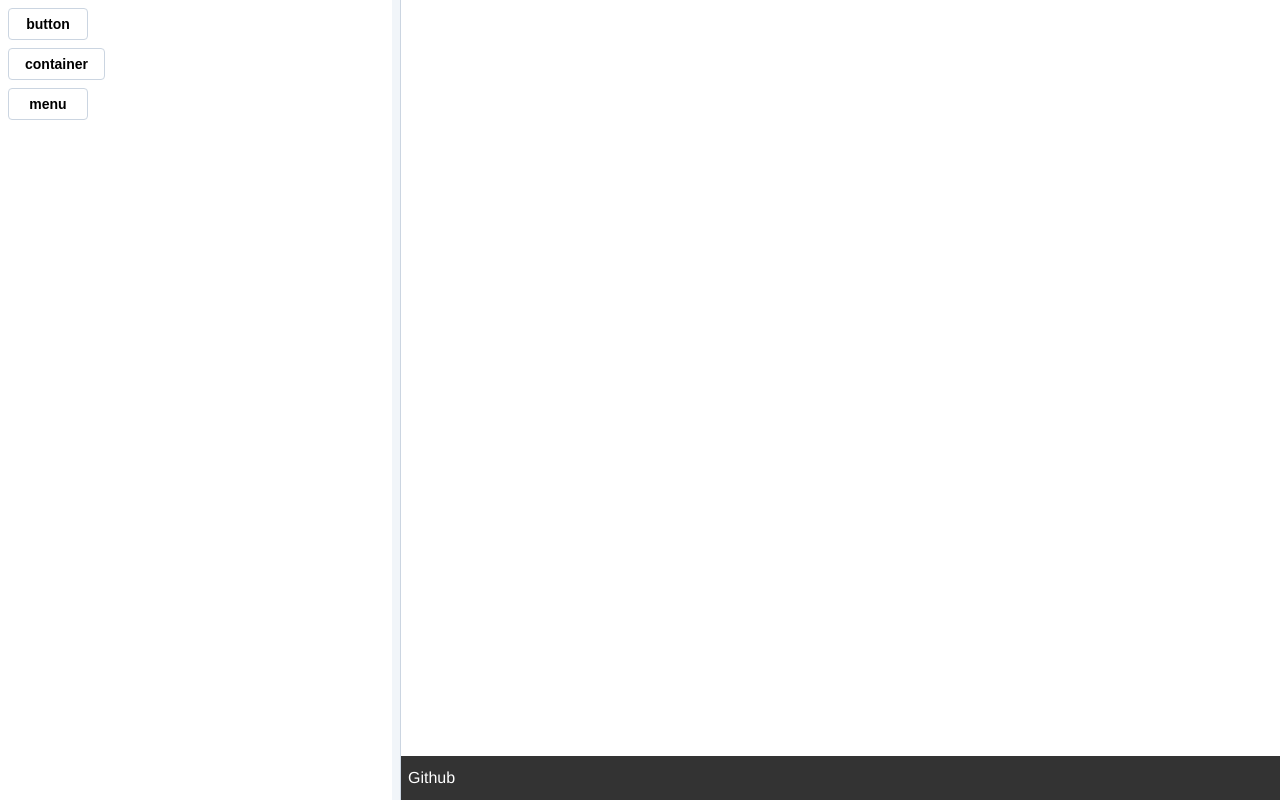
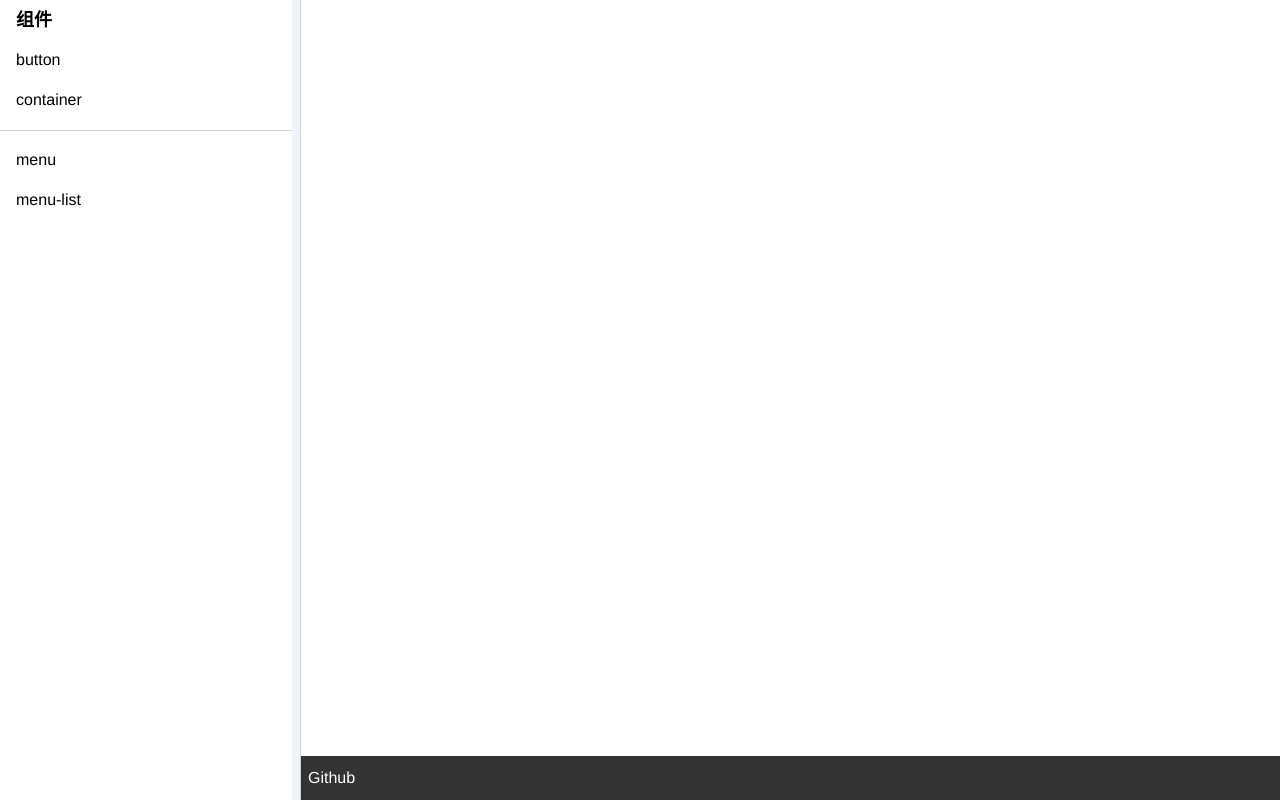
Before and after one commit to 7zMonkey/honeycomb-ui, a Svelte app: page / in a window 1280 px wide. Built offline with nearby package versions, Linux system fonts and the light colour scheme.

Commit message:
feat:  重新修改了首页菜单栏样式

```diff
--- a/src/App.svelte
+++ b/src/App.svelte
@@ -1,27 +1,26 @@
 <script>
-
 import Router from 'svelte-spa-router'
 import {routes} from './routes'
-import {link} from 'svelte-spa-router'
+import {link, push} from 'svelte-spa-router'
 import Button from './packages/button/Button.svelte'
 import Container from './packages/container/Container.svelte';
+import MenuList from './packages/menulist/Menulist.svelte';
 
-let links = [
-  { lable: 'button', path: '/button' },
-  { lable: 'container', path: '/container'},
-  { lable: 'menu', path: '/menu'}
+let menuData = [
+  { type: 'title', lable: '组件' },
+  { lable: 'button', id: '/button', onClick: (url) => push(url) },
+  { lable: 'container', id: '/container', onClick: (url) => push(url) },
+  { type: 'line' },
+  { lable: 'menu', id: '/menu', onClick: (url) => push(url) },
+  { lable: 'menu-list', id: '/menulist', onClick: (url) => push(url) }
 ]
+
+const menuClick = (url) => push(url)
 </script>
 
 <div class="page">
-  <Container width="400px" height="100vh" maxWidth={800} resize="horizontal" key="section" storage>
-    <section class="links">
-      {#each links as item}
-        <a class="link" href={item.path} use:link>
-          <Button round plain>{item.lable}</Button>
-        </a>
-      {/each}
-    </section>
+  <Container width="300px" height="100vh" maxWidth={440} resize="horizontal" key="section" storage>
+    <MenuList data={menuData}></MenuList>
   </Container>
   <div class="container">
     <div class="main-container">
--- a/src/routes/index.js
+++ b/src/routes/index.js
@@ -9,6 +9,9 @@ const routes = {
   '/menu': wrap({
     asyncComponent: () => import('../examples/menu.svelte')
   }),
+  '/menulist': wrap({
+    asyncComponent: () => import('../examples/menulist.svelte')
+  }),
 }
 
 export { routes }
```
